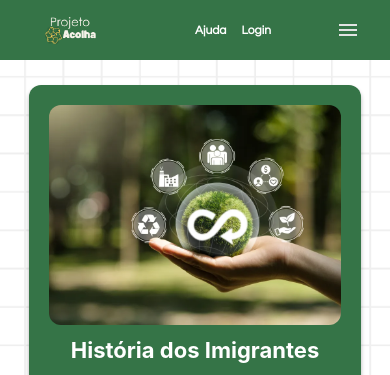
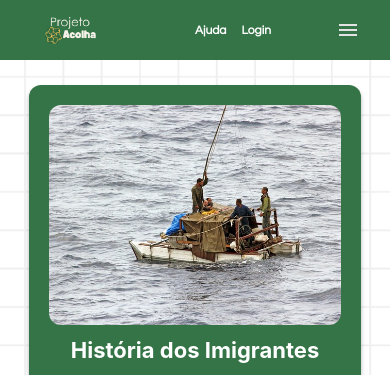
Before and after one commit to mariannasilva641/Acolha, a React Native app in the folder Acolha-main/: screen /historiaImigrantes in a window 390 px wide. Shown: the top 375 px of the page. Built offline with nearby package versions, Linux system fonts and the light colour scheme.

Commit message:
Front-End Organizado e finalizado (Futuramente Ajustes de Estilo) corrijida pagina de historiaImigrantes

```diff
--- a/Acolha-main/JS/pagInfo/historiaImigrantes.js
+++ b/Acolha-main/JS/pagInfo/historiaImigrantes.js
@@ -99,7 +99,7 @@ export default function TiVerde() {
       {/* Card de conteúdo */}
 <View style={styles.card}>
   <Image
-    source={require("../../IMG/tiVerde.webp")}
+    source={require("../../IMG/Refugiado.jpg")}
     style={styles.cardImage}
     resizeMode="cover"
   />
```
